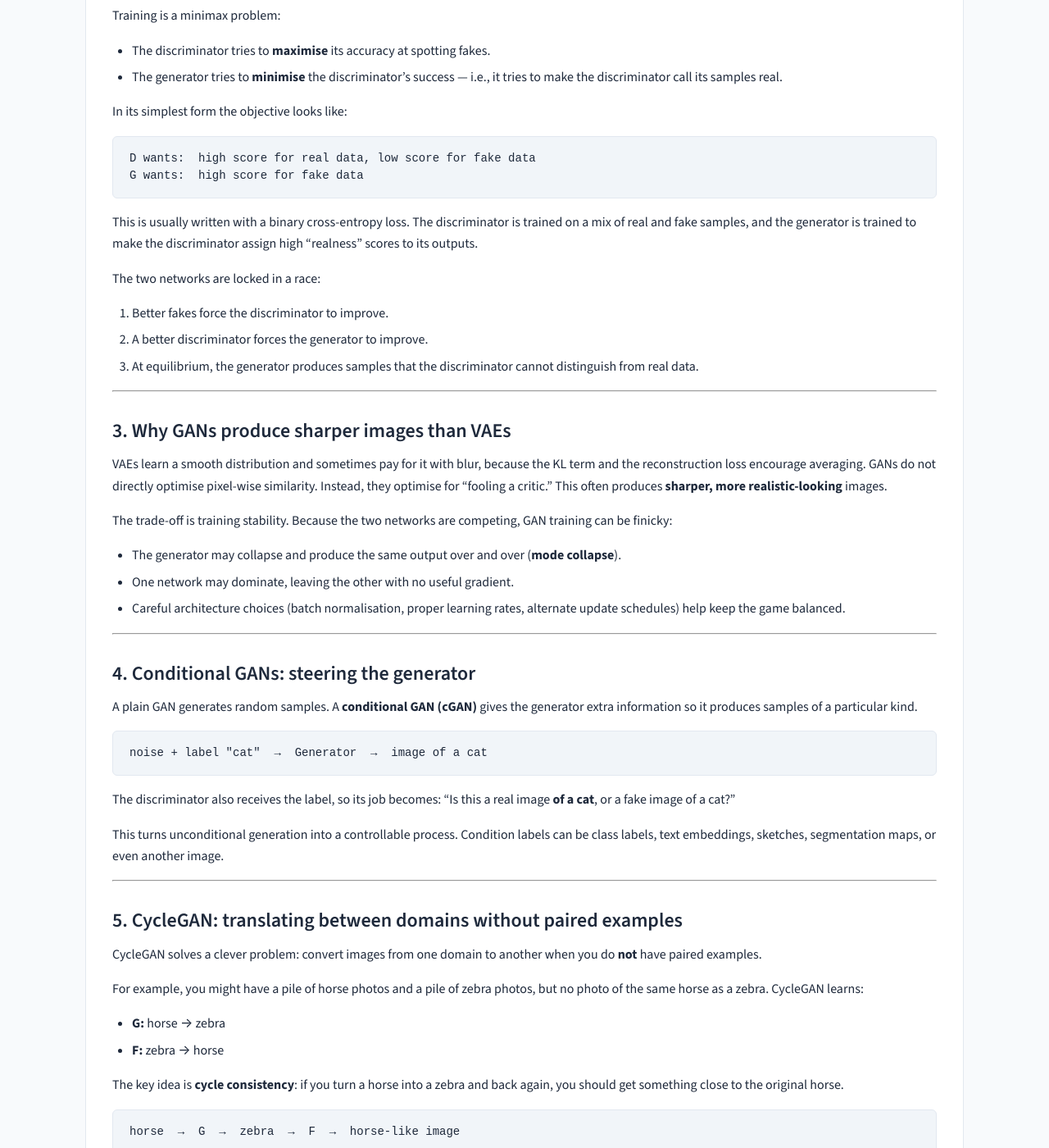
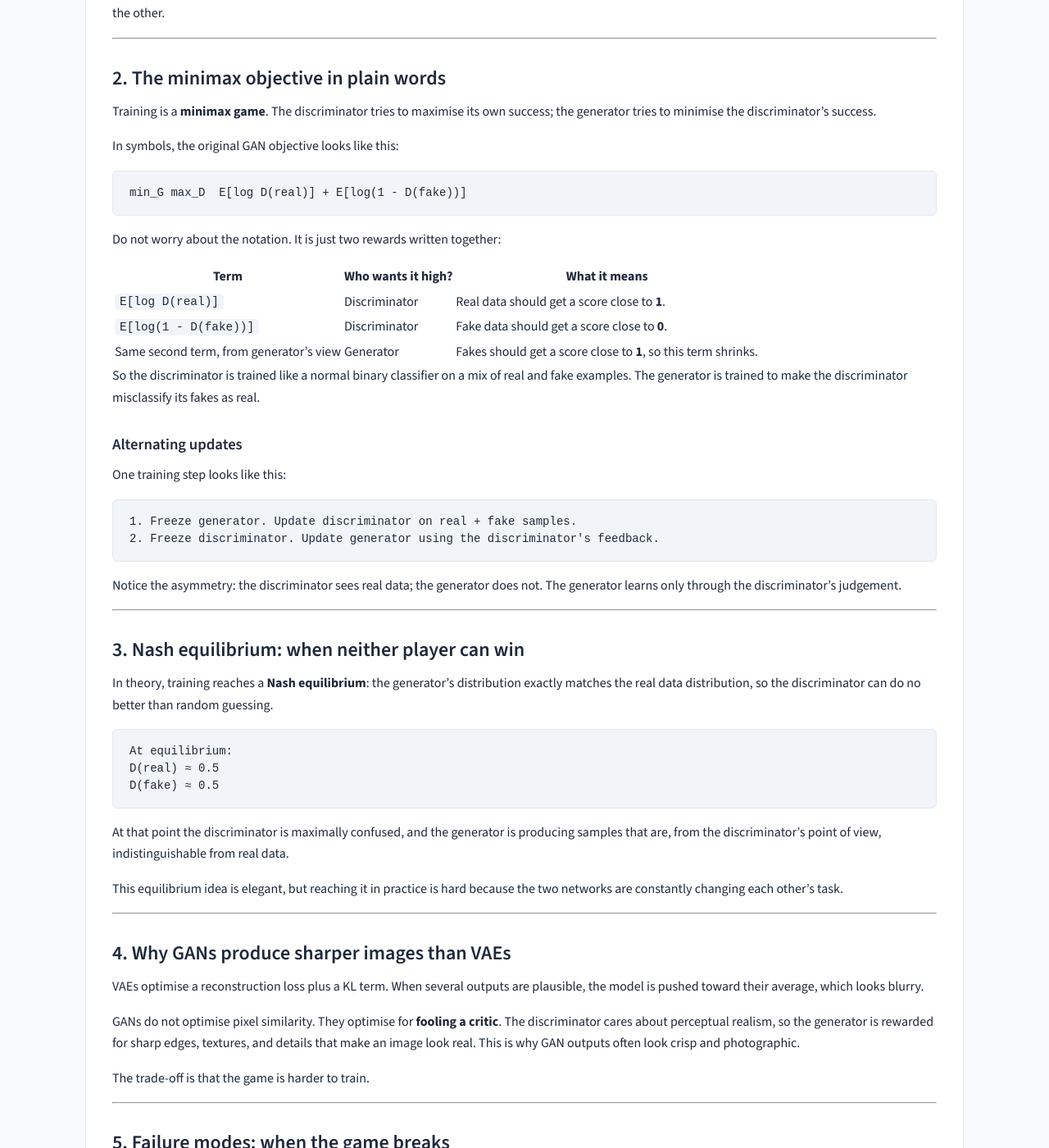
Before and after one commit to rilov/handbook, a Jekyll site: the page built from _topics/DL for GenAI - Part 17 - Generative Adversarial Networks.md, in a window 1280 px wide and 1400 px high, scrolled down 804 px. Shown: the whole window at 82% size. Built offline with Jekyll 4.4.1, drawn with Linux system fonts in a browser that asks for light colours; some of the changed text lies outside the part shown.

Commit message:
Rewrite Part 17 (GANs) for clarity, connectivity, and completeness
- Add plain-language walkthrough of the minimax objective and its two terms.
- Explain Nash equilibrium and why reaching it is hard in practice.
- Expand failure modes: mode collapse, discriminator/generator dominance,
  non-stationary landscape.
- Add stabilisation techniques: feature matching, minibatch discrimination,
  historical averaging, label smoothing, learning-rate tuning.
- Add a variants table: DCGAN, WGAN/WGAN-GP, LSGAN, StyleGAN.
- Deepen conditional GANs with p(x|y), G(z,y), D(x,y), and paired data.
- Tighten CycleGAN explanation and connect it back to unpaired translation.
- Improve flow and connect back to Part 16 (VAEs) and forward to Part 18
  (diffusion).

Generated with [Devin](https://devin.ai)

Co-Authored-By: Devin <158243242+devin-ai-integration[bot]@users.noreply.github.com>

````diff
--- a/_topics/DL for GenAI - Part 17 - Generative Adversarial Networks.md
+++ b/_topics/DL for GenAI - Part 17 - Generative Adversarial Networks.md
@@ -11,118 +11,233 @@ tags:
   - generative-models
   - conditional-gan
   - cyclegan
+  - wgan
+  - dcgan
+  - stylegan
   - beginners
   - friendly
-summary: "How Generative Adversarial Networks turn generation into a two-player game between a generator and a discriminator, and how conditional and cycle-consistent extensions guide the output."
+summary: "How Generative Adversarial Networks turn generation into a two-player game, what the minimax objective really means, why training is unstable, how researchers stabilise it, and how conditional and cycle-consistent extensions guide the output."
 ---
 
 # Deep Learning for Generative AI — Part 17: Generative Adversarial Networks
 
-[Part 16]({{ site.baseurl }}/topics/dl-genai-autoencoders-and-vaes/) showed how Variational Autoencoders make generation possible by learning a probabilistic latent space. GANs take a very different route: instead of writing down a likelihood and optimising it, they turn generation into a **competition** between two networks.
+[Part 16]({{ site.baseurl }}/topics/dl-genai-autoencoders-and-vaes/) showed how Variational Autoencoders make generation possible by learning a smooth, probabilistic latent space. The price is often **blurriness**: VAEs average plausible alternatives because their loss encourages reconstruction plus a KL penalty.
+
+GANs take a completely different route. They do not ask, “How likely is this data?” Instead they ask, **“Can you tell this sample is fake?”** Generation becomes a competition between two networks.
 
 ---
 
-## 1. The core idea: a forger and a detective
+## 1. The players: forger and detective
 
-A GAN has two players:
+A GAN has two neural networks:
 
-- **Generator (G):** the forger. It takes random noise and tries to create fake samples that look real.
-- **Discriminator (D):** the detective. It looks at both real data and the generator's fakes, and tries to tell them apart.
+- **Generator (G):** the forger. It takes random noise `z` and tries to create a fake sample that looks real.
+- **Discriminator (D):** the detective. It receives both real training data and the generator's fakes, and tries to tell which is which.
 
 ```text
-Real data  ────────────────────────────────┐
-                                           ├──→ Discriminator → "real" or "fake"
-Noise  →  Generator  →  Fake sample  ──────┘
+Noise z  →  Generator  →  Fake sample
+                                  ↘
+Real data  ─────────────────────→ Discriminator → "real" or "fake"
+                                  ↗
 ```
 
-The generator wants to fool the discriminator. The discriminator wants to avoid being fooled. They train together.
+The generator wants the discriminator to say “real.” The discriminator wants to avoid being fooled. They train together, each improving in response to the other.
 
 ---
 
-## 2. The minimax game
+## 2. The minimax objective in plain words
 
-Training is a minimax problem:
+Training is a **minimax game**. The discriminator tries to maximise its own success; the generator tries to minimise the discriminator's success.
 
-- The discriminator tries to **maximise** its accuracy at spotting fakes.
-- The generator tries to **minimise** the discriminator's success — i.e., it tries to make the discriminator call its samples real.
-
-In its simplest form the objective looks like:
+In symbols, the original GAN objective looks like this:
 
 ```text
-D wants:  high score for real data, low score for fake data
-G wants:  high score for fake data
+min_G max_D  E[log D(real)] + E[log(1 - D(fake))]
 ```
 
-This is usually written with a binary cross-entropy loss. The discriminator is trained on a mix of real and fake samples, and the generator is trained to make the discriminator assign high “realness” scores to its outputs.
+Do not worry about the notation. It is just two rewards written together:
 
-The two networks are locked in a race:
+| Term | Who wants it high? | What it means |
+|---|---|---|
+| `E[log D(real)]` | Discriminator | Real data should get a score close to **1**. |
+| `E[log(1 - D(fake))]` | Discriminator | Fake data should get a score close to **0**. |
+| Same second term, from generator's view | Generator | Fakes should get a score close to **1**, so this term shrinks. |
 
-1. Better fakes force the discriminator to improve.
-2. A better discriminator forces the generator to improve.
-3. At equilibrium, the generator produces samples that the discriminator cannot distinguish from real data.
+So the discriminator is trained like a normal binary classifier on a mix of real and fake examples. The generator is trained to make the discriminator misclassify its fakes as real.
+
+### Alternating updates
+
+One training step looks like this:
+
+```text
+1. Freeze generator. Update discriminator on real + fake samples.
+2. Freeze discriminator. Update generator using the discriminator's feedback.
+```
+
+Notice the asymmetry: the discriminator sees real data; the generator does not. The generator learns only through the discriminator's judgement.
 
 ---
 
-## 3. Why GANs produce sharper images than VAEs
+## 3. Nash equilibrium: when neither player can win
 
-VAEs learn a smooth distribution and sometimes pay for it with blur, because the KL term and the reconstruction loss encourage averaging. GANs do not directly optimise pixel-wise similarity. Instead, they optimise for “fooling a critic.” This often produces **sharper, more realistic-looking** images.
+In theory, training reaches a **Nash equilibrium**: the generator's distribution exactly matches the real data distribution, so the discriminator can do no better than random guessing.
 
-The trade-off is training stability. Because the two networks are competing, GAN training can be finicky:
+```text
+At equilibrium:
+D(real) ≈ 0.5
+D(fake) ≈ 0.5
+```
 
-- The generator may collapse and produce the same output over and over (**mode collapse**).
-- One network may dominate, leaving the other with no useful gradient.
-- Careful architecture choices (batch normalisation, proper learning rates, alternate update schedules) help keep the game balanced.
+At that point the discriminator is maximally confused, and the generator is producing samples that are, from the discriminator's point of view, indistinguishable from real data.
+
+This equilibrium idea is elegant, but reaching it in practice is hard because the two networks are constantly changing each other's task.
 
 ---
 
-## 4. Conditional GANs: steering the generator
+## 4. Why GANs produce sharper images than VAEs
 
-A plain GAN generates random samples. A **conditional GAN (cGAN)** gives the generator extra information so it produces samples of a particular kind.
+VAEs optimise a reconstruction loss plus a KL term. When several outputs are plausible, the model is pushed toward their average, which looks blurry.
 
-```text
-noise + label "cat"  →  Generator  →  image of a cat
-```
+GANs do not optimise pixel similarity. They optimise for **fooling a critic**. The discriminator cares about perceptual realism, so the generator is rewarded for sharp edges, textures, and details that make an image look real. This is why GAN outputs often look crisp and photographic.
 
-The discriminator also receives the label, so its job becomes: “Is this a real image **of a cat**, or a fake image of a cat?”
-
-This turns unconditional generation into a controllable process. Condition labels can be class labels, text embeddings, sketches, segmentation maps, or even another image.
+The trade-off is that the game is harder to train.
 
 ---
 
-## 5. CycleGAN: translating between domains without paired examples
+## 5. Failure modes: when the game breaks
 
-CycleGAN solves a clever problem: convert images from one domain to another when you do **not** have paired examples.
+GAN failure modes are not bugs in the code; they come from the minimax setup itself.
 
-For example, you might have a pile of horse photos and a pile of zebra photos, but no photo of the same horse as a zebra. CycleGAN learns:
+### Mode collapse
+
+The generator may find a small set of samples that reliably fool the discriminator and keep producing them. It gets high realism scores, but it ignores most of the data distribution.
+
+```text
+Bad behaviour:  noise_1 → face A
+                noise_2 → face A (again)
+                noise_3 → face A (again)
+```
+
+The model produces beautiful faces, but always the same face. The objective rewards realism, not diversity.
+
+### Discriminator too strong
+
+If the discriminator becomes perfect at spotting fakes, the generator receives almost no gradient signal and stops learning. There is no useful feedback telling it how to improve.
+
+```text
+D(fake) ≈ 0  →  gradient for generator ≈ 0  →  no progress
+```
+
+### Generator too strong
+
+If the generator races ahead, the discriminator cannot provide meaningful direction either. Training oscillates or collapses.
+
+### Non-stationary landscape
+
+Unlike a normal supervised loss that steadily decreases, the GAN objective keeps changing because the opponent keeps changing. This makes learning rates, architectures, and regularisation especially important.
+
+---
+
+## 6. Stabilisation tricks
+
+Researchers have developed several practical fixes that do not change the core game but make it more playable.
+
+| Technique | What it does |
+|---|---|
+| **Feature matching** | The generator is rewarded for matching intermediate layer statistics of real data, not just final realism scores. This encourages broader coverage. |
+| **Minibatch discrimination** | The discriminator looks at several samples at once, making it easier to spot mode collapse because all samples look identical. |
+| **Historical averaging** | Parameter updates are smoothed with moving averages, reducing oscillations. |
+| **One-sided label smoothing** | Real labels are slightly less than 1, so the discriminator does not become overconfident too quickly. |
+| **Careful learning rates** | Usually the generator and discriminator use different update frequencies or learning rates so neither dominates. |
+
+These interventions make GAN training more reliable without removing the adversarial pressure.
+
+---
+
+## 7. Important GAN variants
+
+Several well-known variants improve stability, quality, or controllability.
+
+| Variant | Key change | Why it helps |
+|---|---|---|
+| **DCGAN** | Convolutional layers, strided convolutions, batch normalisation, no fully connected layers | Gives stable architectural rules for image GANs. |
+| **WGAN / WGAN-GP** | Replace the original loss with the Wasserstein distance; add a gradient penalty | Smoother gradients and a more meaningful training curve. |
+| **LSGAN** | Use least-squares loss instead of cross-entropy | Less extreme gradients when the discriminator is very confident. |
+| **StyleGAN** | Inject learned style vectors at multiple generator layers | Fine-grained control over pose, texture, lighting, etc.; very high-quality faces. |
+
+These all keep the generator-vs-discriminator idea, but change the rules of the game or the architecture to make it easier to train.
+
+---
+
+## 8. Conditional GANs: steering the output
+
+A plain GAN learns `p(x)` — the overall data distribution — and produces random samples. A **conditional GAN** learns `p(x | y)`, where `y` is extra information such as a class label, text, or another image.
+
+```text
+Unconditional:  z        → G → random face
+Conditional:    z + y    → G → face of age y, wearing glasses y, etc.
+```
+
+Both networks receive the condition:
+
+- `G(z, y)` generates a sample consistent with `y`.
+- `D(x, y)` judges whether the sample is realistic **given** `y`.
+
+This is how you can ask a GAN to generate “a handwritten digit 7” or “a photo of a sunset.”
+
+### Paired data for image-to-image translation
+
+Many conditional tasks use **paired** examples:
+
+```text
+grayscale image  →  colour image
+low-resolution image  →  high-resolution image
+sketch  →  photograph
+```
+
+The discriminator compares the generated output directly against the ground-truth target under the same input condition. This gives a strong supervised signal.
+
+But paired data is not always available. That limitation leads to unpaired translation methods like CycleGAN.
+
+---
+
+## 9. CycleGAN: translating without paired examples
+
+CycleGAN solves the problem: “I have a pile of horse photos and a pile of zebra photos, but no picture of the same horse as a zebra.”
+
+It learns two generators:
 
 - **G:** horse → zebra
 - **F:** zebra → horse
 
-The key idea is **cycle consistency**: if you turn a horse into a zebra and back again, you should get something close to the original horse.
+The clever part is the **cycle consistency loss**: if you convert a horse to a zebra and back, you should land close to the original horse.
 
 ```text
-horse  →  G  →  zebra  →  F  →  horse-like image
+horse  →  G  →  zebra  →  F  →  horse' ≈ horse
 ```
 
-This cycle loss stops the generator from ignoring the input and producing random zebras. Together with the usual adversarial losses, it learns a meaningful mapping between two unpaired collections of images.
+This stops the generator from ignoring the input and producing random zebras. The same loss runs in the opposite direction:
+
+```text
+zebra  →  F  →  horse  →  G  →  zebra' ≈ zebra
+```
+
+Together with the usual adversarial losses, CycleGAN learns a meaningful mapping between two unpaired collections of images.
 
 ---
 
-## 6. A tiny code sketch
+## 10. A tiny code sketch
 
-Here is a conceptual PyTorch snippet showing the training loop shape. It is not a full runnable model, but it captures the GAN idea clearly.
+Here is a conceptual PyTorch snippet that shows the alternating update pattern. It is not a full runnable model, but it captures the loop clearly.
 
 ```python
 for real_data in dataloader:
-    # Sample random noise
     noise = torch.randn(batch_size, latent_dim)
-
-    # Generator makes fakes
     fake_data = generator(noise)
 
     # --- Train discriminator ---
     d_real = discriminator(real_data)
-    d_fake = discriminator(fake_data.detach())  # don't train generator here
+    d_fake = discriminator(fake_data.detach())  # detach so generator is not trained here
 
     d_loss = binary_cross_entropy(d_real, real_labels) \
            + binary_cross_entropy(d_fake, fake_labels)
@@ -138,29 +253,25 @@ for real_data in dataloader:
     optimizer_G.step()
 ```
 
-Notice the asymmetry: the discriminator is trained on real and fake data, while the generator is trained only through the discriminator's feedback.
+The discriminator learns from real and fake data. The generator learns only through the discriminator's scores.
 
 ---
 
-## 7. Strengths and limitations
+## 11. Summary
 
-| Strength | Limitation |
+| Idea | In one sentence |
 |---|---|
-| Often produces sharp, realistic samples | Training can be unstable and requires tuning |
-| No need to define an explicit likelihood | Hard to evaluate — “realistic” is subjective |
-| Easy to condition on labels, text, or images | Mode collapse: generator may ignore parts of the data distribution |
-| CycleGAN handles unpaired domain translation | Convergence is not guaranteed like VAE ELBO optimisation |
+| **GAN** | Two networks play a game: a generator creates fakes, a discriminator detects them. |
+| **Minimax** | Discriminator maximises realism scores for real data and minimises them for fakes; generator does the opposite. |
+| **Equilibrium** | At the ideal point, the discriminator cannot tell real from fake. |
+| **Sharpness** | GANs optimise for perceptual realism, not pixel-wise reconstruction, so they tend to produce crisp outputs. |
+| **Failure modes** | Mode collapse, discriminator domination, and oscillation come from the game dynamics. |
+| **Stabilisation** | Feature matching, minibatch discrimination, historical averaging, and architecture variants help keep training healthy. |
+| **Conditional GAN** | Add a condition `y` to both networks so generation becomes controllable. |
+| **CycleGAN** | Use two generators and cycle consistency to translate between unpaired domains. |
 
----
+The original GAN paper: [Goodfellow et al., 2014](https://arxiv.org/pdf/1406.2661).
 
-## 8. Summary
+GANs were the dominant image-generation approach for years and remain central to editing, super-resolution, and domain translation. Their adversarial idea also inspired techniques used in diffusion models and other modern systems.
 
-- GANs frame generation as a two-player game: a **generator** creates samples and a **discriminator** judges them.
-- The discriminator maximises its ability to detect fakes; the generator minimises it.
-- This adversarial pressure often leads to sharper samples than likelihood-based models like VAEs.
-- **Conditional GANs** guide generation with extra inputs such as class labels or text.
-- **CycleGAN** learns unpaired image-to-image translation by enforcing cycle consistency.
-
-GANs were the dominant generative-image approach for several years. They remain influential, especially for image editing, style transfer, and domain translation. Later models such as StyleGAN pushed realism further, but diffusion models have recently taken over for high-quality text-to-image generation — the topic of the next part.
-
-**Next up:** models that learn generation by reversing a gradual noising process — [Part 18: Diffusion Models and Stable Diffusion]({{ site.baseurl }}/topics/dl-genai-diffusion-models/).
+**Next up:** the third major generative family — models that learn by reversing a gradual noising process — in [Part 18: Diffusion Models and Stable Diffusion]({{ site.baseurl }}/topics/dl-genai-diffusion-models/).
````
